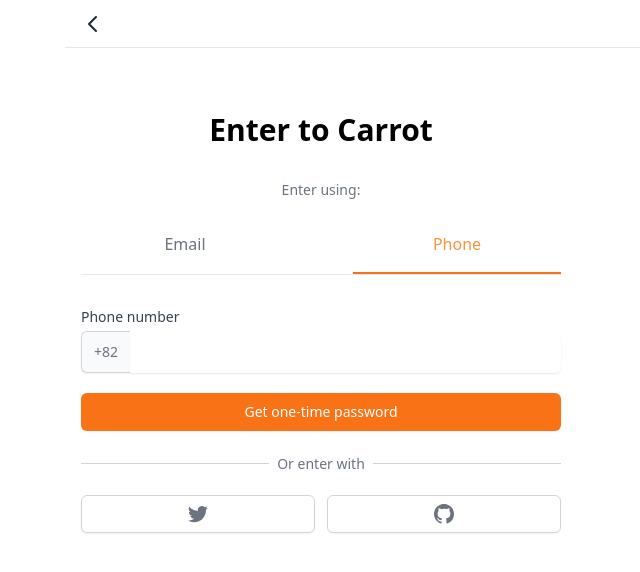
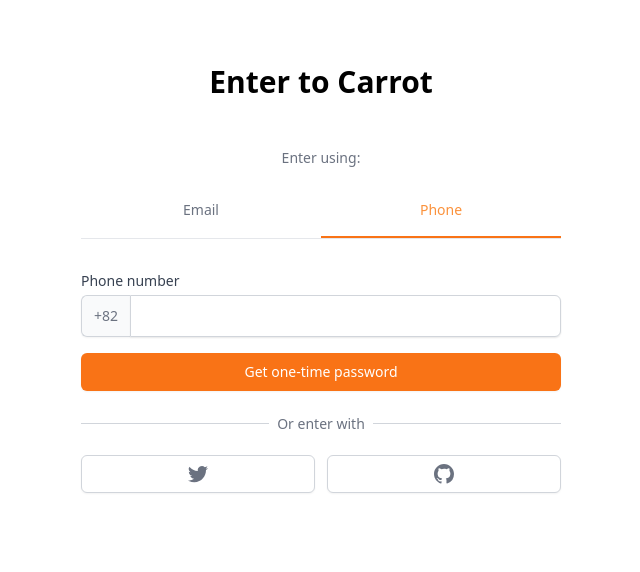
Before and after one commit to LEEHYEYEONG/carrot-market, a Next.js app: page /enter in a window 1280 px wide. Both pictures are taken after a click on the button "Phone". Shown: the top 572 px of the page, without its empty margins (319-959 px from the left). Built offline with nearby package versions, Linux system fonts and the light colour scheme.

Commit message:
enter form

```diff
--- a/components/input.tsx
+++ b/components/input.tsx
@@ -1,15 +1,21 @@
+import type { UseFormRegisterReturn } from "react-hook-form";
+
 interface InputProps {
   label: string;
   name: string;
   kind?: "text" | "phone" | "price";
-  [key: string]: any;
+  type: string;
+  register: UseFormRegisterReturn;
+  required: boolean;
 }
 
 export default function Input({
   label,
   name,
   kind = "text",
-  ...rest
+  register,
+  type,
+  required,
 }: InputProps) {
   return (
     <div>
@@ -23,7 +29,9 @@ export default function Input({
         <div className="rounded-md relative flex  items-center shadow-sm">
           <input
             id={name}
-            {...rest}
+            required={required}
+            {...register}
+            type={type}
             className="appearance-none w-full px-3 py-2 border border-gray-300 rounded-md shadow-sm placeholder-gray-400 focus:outline-none focus:ring-orange-500 focus:border-orange-500"
           />
         </div>
@@ -35,7 +43,9 @@ export default function Input({
           </div>
           <input
             id={name}
-            {...rest}
+            required={required}
+            {...register}
+            type={type}
             className="appearance-none pl-7 w-full px-3 py-2 border border-gray-300 rounded-md shadow-sm placeholder-gray-400 focus:outline-none focus:ring-orange-500 focus:border-orange-500"
           />
           <div className="absolute right-0 pointer-events-none pr-3 flex items-center">
@@ -50,7 +60,9 @@ export default function Input({
           </span>
           <input
             id={name}
-            {...rest}
+            required={required}
+            {...register}
+            type={type}
             className="appearance-none w-full px-3 py-2 border border-gray-300 rounded-md rounded-l-none shadow-sm placeholder-gray-400 focus:outline-none focus:ring-orange-500 focus:border-orange-500"
           />
         </div>
--- a/package.json
+++ b/package.json
@@ -9,14 +9,17 @@
     "lint": "next lint"
   },
   "dependencies": {
+    "@prisma/client": "^4.12.0",
     "@types/node": "18.15.3",
     "@types/react": "18.0.28",
     "@types/react-dom": "18.0.11",
     "eslint": "8.36.0",
     "eslint-config-next": "13.2.4",
     "next": "13.2.4",
+    "r": "0.0.5",
     "react": "18.2.0",
     "react-dom": "18.2.0",
+    "react-hook-form": "^7.43.8",
     "typescript": "5.0.2"
   },
   "devDependencies": {
--- /dev/null
+++ b/pages/api/users/enter.tsx
@@ -0,0 +1,12 @@
+import { NextApiRequest, NextApiResponse } from "next";
+
+export default async function handler(
+  req: NextApiRequest,
+  res: NextApiResponse
+) {
+  if (req.method !== "POST") {
+    res.status(401).end();
+  }
+  console.log(req.body.email);
+  res.status(200).end();
+}
--- a/pages/enter.tsx
+++ b/pages/enter.tsx
@@ -1,25 +1,54 @@
+import Button from "@/components/button";
+import Input from "@/components/input";
 import Layout from "@/components/layout";
 import { cls } from "@/libs/utils";
+import { stringify } from "querystring";
 import { useState } from "react";
+import { useForm } from "react-hook-form";
+
+interface EnterForm {
+  email?: string;
+  phone?: string;
+}
 
 export default function Enter() {
+  const [submitting, setSubmitting] = useState(false);
+  const { register, reset, handleSubmit } = useForm<EnterForm>();
   const [method, setMethod] = useState<"email" | "phone">("email");
-  const onEmailClick = () => setMethod("email");
-  const onPhoneClick = () => setMethod("phone");
+  const onEmailClick = () => {
+    reset();
+    setMethod("email");
+  };
+  const onPhoneClick = () => {
+    reset();
+    setMethod("phone");
+  };
+  const onValid = (data: EnterForm) => {
+    setSubmitting(true);
+    fetch("/api/users/enter", {
+      method: "POST",
+      body: JSON.stringify(data),
+      headers: {
+        "Content-Type": "application/json",
+      },
+    }).then(() => {
+      setSubmitting(false);
+    });
+  };
+
   return (
-    <Layout canGoBack>
     <div className="mt-16 px-4">
       <h3 className="text-3xl font-bold text-center">Enter to Carrot</h3>
-        <div className="mt-8">
+      <div className="mt-12">
         <div className="flex flex-col items-center">
           <h5 className="text-sm text-gray-500 font-medium">Enter using:</h5>
-            <div className="grid border-b w-full mt-8 grid-cols-2 gap-16">
+          <div className="grid  border-b  w-full mt-8 grid-cols-2 ">
             <button
               className={cls(
-                  "pb-4 font-medium border-b-2",
+                "pb-4 font-medium text-sm border-b-2",
                 method === "email"
                   ? " border-orange-500 text-orange-400"
-                    : "border-transparent text-gray-500"
+                  : "border-transparent hover:text-gray-400 text-gray-500"
               )}
               onClick={onEmailClick}
             >
@@ -27,10 +56,10 @@ export default function Enter() {
             </button>
             <button
               className={cls(
-                  "pb-4 font-medium border-b-2",
+                "pb-4 font-medium text-sm border-b-2",
                 method === "phone"
                   ? " border-orange-500 text-orange-400"
-                    : "border-transparent text-gray-500"
+                  : "border-transparent hover:text-gray-400 text-gray-500"
               )}
               onClick={onPhoneClick}
             >
@@ -38,52 +67,45 @@ export default function Enter() {
             </button>
           </div>
         </div>
-          <form className="flex flex-col mt-8">
-            <label
-              htmlFor="input"
-              className="text-sm font-medium text-gray-700"
+        <form
+          onSubmit={handleSubmit(onValid)}
+          className="flex flex-col mt-8 space-y-4"
         >
-              {method === "email" ? "Email address" : null}
-              {method === "phone" ? "Phone number" : null}
-            </label>
-            <div className="mt-1">
           {method === "email" ? (
-                <input
-                  id="input"
+            <Input
+              register={register("email")}
+              name="email"
+              label="Email address"
               type="email"
-                  className="appearance-none w-full px-3 py-2 border border-gray-300 rounded-md shadow-sm placeholder-gray-400 focus:outline-none focus:ring-orange-500 focus:border-orange-500"
               required
             />
           ) : null}
           {method === "phone" ? (
-                <div className="flex rounded-md shadow-sm">
-                  <span className="flex items-center justify-center px-3 rounded-l-md border border-r-0 border-gray-300 bg-gray-50 text-gray-500 select-none text-sm">
-                    +82
-                  </span>
-                  <input
-                    id="input"
+            <Input
+              register={register("phone")}
+              name="phone"
+              label="Phone number"
               type="number"
-                    className="py-2 px-4 border border-transparent appearance-none w-full border-gray-300 rounded-md rounded-l-none shadow-sm placeholder-gray-400 focus:outline-none focus:ring-orange-500 focus:border-orange-500"
+              kind="phone"
               required
             />
-                </div>
           ) : null}
-            </div>
-            <button className="mt-5 bg-orange-500 hover:bg-orange-600 text-white py-2 px-4 border border-transparent rounded-md shadow-sm text-sm font-medium focus:ring-2 focus:ring-offset-2 focus:ring-orange-500 focus:outline-none">
-              {method === "email" ? "Get login link" : null}
-              {method === "phone" ? "Get one-time password" : null}
-            </button>
+          {method === "email" ? <Button text={"Get login link"} /> : null}
+          {method === "phone" ? (
+            <Button text={submitting ? "Loading" : "Get one-time password"} />
+          ) : null}
         </form>
+
         <div className="mt-8">
           <div className="relative">
             <div className="absolute w-full border-t border-gray-300" />
-              <div className="relative -top-3 text-center">
+            <div className="relative -top-3 text-center ">
               <span className="bg-white px-2 text-sm text-gray-500">
                 Or enter with
               </span>
             </div>
           </div>
-            <div className="grid grid-cols-2 gap-3 mt-2">
+          <div className="grid grid-cols-2 mt-2 gap-3">
             <button className="flex justify-center items-center py-2 px-4 border border-gray-300 rounded-md shadow-sm bg-white text-sm font-medium text-gray-500 hover:bg-gray-50">
               <svg
                 className="w-5 h-5"
@@ -112,6 +134,5 @@ export default function Enter() {
         </div>
       </div>
     </div>
-    </Layout>
   );
 }
--- /dev/null
+++ b/pages/forms.tsx
@@ -0,0 +1,18 @@
+import { useForm } from "react-hook-form";
+
+export default function Forms() {
+  const { register } = useForm();
+  return (
+    <form>
+      <input
+        {...register("username")}
+        type="text"
+        placeholder="Username"
+        required
+      />
+      <input type="email" placeholder="Email" required />
+      <input type="password" placeholder="Password" required />
+      <input type="submit" value="Create Account" />
+    </form>
+  );
+}
```
Also changed, not shown: 1 other file (tests, documents, lock files or other folders). Lines whose indentation alone changed are shown as unchanged.
